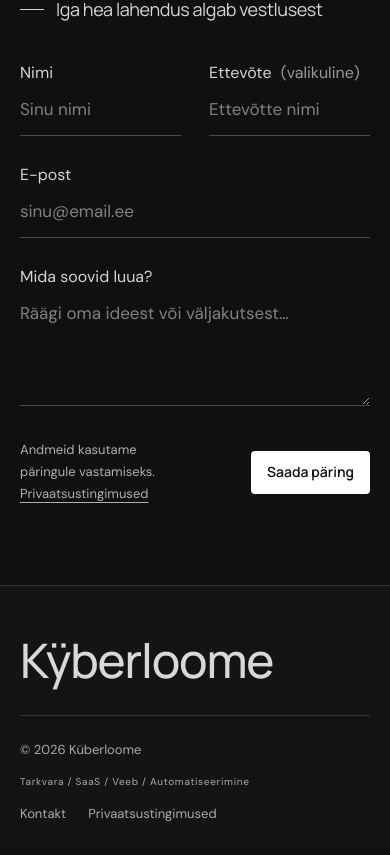
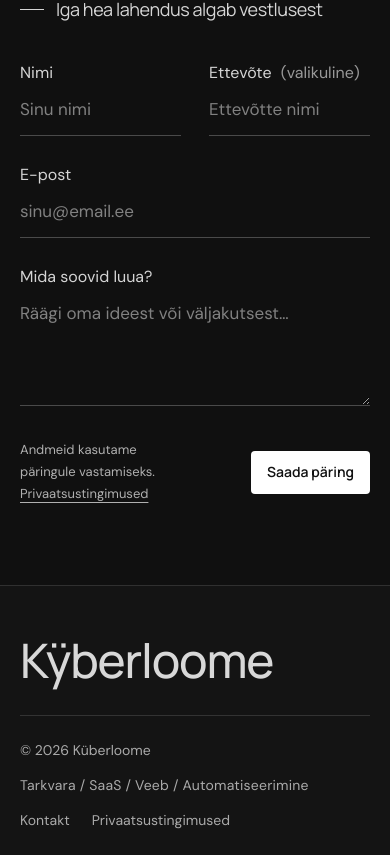
Before and after one commit to LauRRaud/Kyberloome, a Next.js app: page / in a window 390 px wide. Shown: the part 4703-5558 px from the top of the page. Built offline with nearby package versions, Linux system fonts and the light colour scheme.

Commit message:
Unify footer text sizing

```diff
--- a/app/studio.css
+++ b/app/studio.css
@@ -43,8 +43,8 @@ input:focus,textarea:focus{background:linear-gradient(0deg,#ffffff04,transparent
 .footer-wordmark{display:flex;align-items:flex-start;justify-content:space-between;font-family:Manrope,Arial,sans-serif;font-size:clamp(52px,11.8vw,166px);font-weight:500;letter-spacing:-.025em;line-height:1.1;padding:0 0 42px;color:#d8d8d8;transition:color .4s}
 .footer-wordmark:hover{color:#fff}
 .footer-wordmark>span{font-size:.25em;letter-spacing:0;margin-top:.35em;font-weight:400}
-.studio-footer .footer-bottom{padding-top:25px;border-top:1px solid #333;font-size:15px;color:#aaa;gap:20px}
-.footer-disciplines{font-size:12px;letter-spacing:.7px}
+.studio-footer .footer-bottom{padding-top:25px;border-top:1px solid #333;font-size:16px;color:#aaa;gap:20px}
+.footer-disciplines{font-size:16px;letter-spacing:.2px}
 @media(hover:hover) and (prefers-reduced-motion:no-preference){.product:hover{transform:translateY(-5px)}}
 @media(min-width:761px) and (max-width:1050px){.hero-sculpture{width:29%;opacity:.55}.hero h1{font-size:clamp(52px,6vw,64px)}header .nav-wrap{gap:16px}header nav{gap:16px;font-size:16px}.nav-cta{font-size:16px;padding-inline:0}}
 @media(max-width:760px){
@@ -59,6 +59,6 @@ input:focus,textarea:focus{background:linear-gradient(0deg,#ffffff04,transparent
  .footer-invitation{gap:16px;font-size:28px}.footer-invitation span{font-size:23px}
  .back-to-top{font-size:12px;gap:12px}.back-to-top span{width:34px;height:34px}
  .footer-wordmark{font-size:12.2vw;padding-bottom:28px}
- .studio-footer .footer-bottom{align-items:flex-start;gap:17px;font-size:13px}.footer-disciplines{font-size:10px}
+ .studio-footer .footer-bottom{align-items:flex-start;gap:17px;font-size:14px}.footer-disciplines{font-size:14px}
 }
 @media(prefers-reduced-motion:reduce){.hero-sculpture svg,.manifesto::before,.idea::before{animation:none}.product,.nav-cta span,.text-link span,.product-link span{transform:none!important}html{scroll-behavior:auto}}
```
